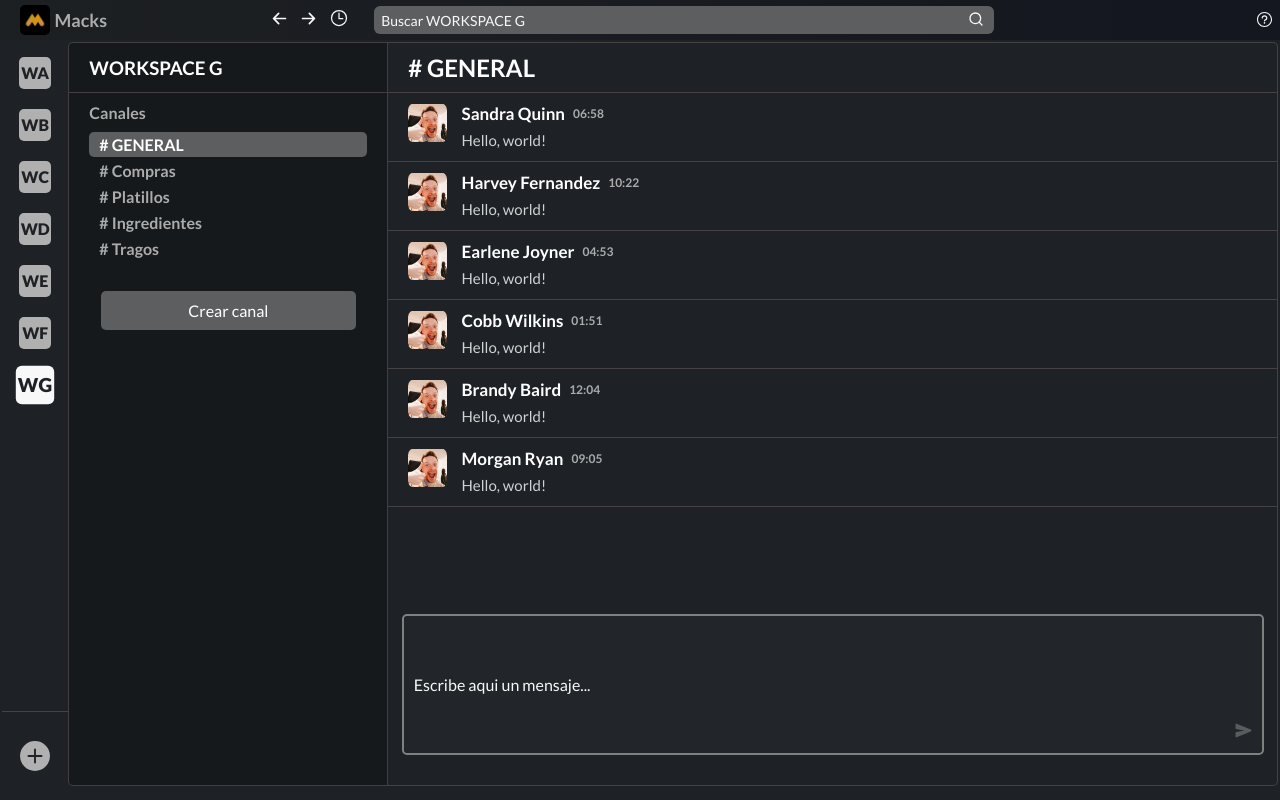
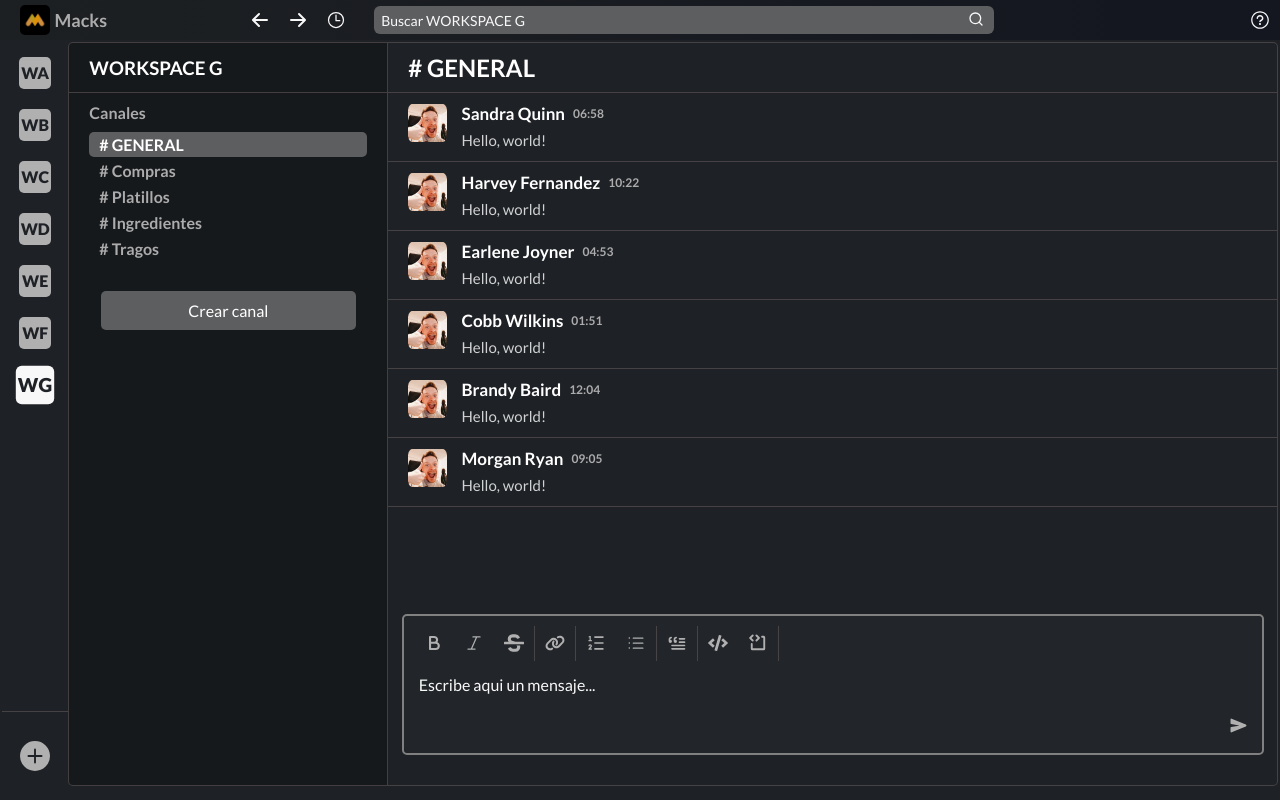
Before and after one commit to maximdeg/Slack-clone_macks-v2, a React (Vite) app: page /workspace/66aa56321cb2c3ab6b631e8c/66aa563256c2f640c2636155 in a window 1280 px wide. Built offline with nearby package versions, Linux system fonts and the light colour scheme.

Commit message:
Added buttons into input

```diff
--- a/src/components/Header/Header.css
+++ b/src/components/Header/Header.css
@@ -48,11 +48,21 @@
 }
 
 .header .btn-navigation {
+    display: flex;
+    align-items: center;
+    justify-content: center;
     color: var(--icon-color);
     border: none;
-    font-size: 17px;
+    font-size: 20px;
+    padding: 3px 3px;
     background-color: transparent;
     cursor: pointer;
+}
+
+.header .btn-navigation:hover {
+    border-radius: 5px;
+    color: var(--text-secondary-color);
+    background-color: var(--border-color);
 }
 
 .header .navigation-container {
@@ -113,15 +123,52 @@
     color: var(--icon-color);
 }
 
+.hidden-container {
+    display: none;
+    position: absolute;
+    width: 100px;
+    font-size: 12px;
+    font-weight: 700;
+    padding: 5px;
+    text-wrap: pretty;
+    border-radius: 5px;
+    border: 1px solid var(--border-color);
+    background-color: black;
+    color: var(--text-primary-color);
+    transition: all 2s ease-in-out;
+}
+
+.header .right-half-container .info-container:hover .hidden-container {
+    display: block;
+    top: 35px;
+    right: 2px;
+}
+
+.header .navigator .btn-arrow-left:hover .hidden-container {
+    display: block;
+    left: calc(18% -20);
+    top: 35px;
+}
+
+.header .navigator .btn-arrow-right:hover .hidden-container {
+    display: block;
+    left: calc(18% -20);
+    top: 35px;
+}
+
+.header .navigator .btn-watch:hover .hidden-container {
+    display: block;
+    left: calc(18% -20);
+    top: 35px;
+}
+
 @media screen and (max-width: 977px) {
-
     .header .right-half-container .navigation-container .search-container .search-input {
         width: 500px;
     }
 }
 
 @media screen and (max-width: 738px) {
-
     .header .right-half-container {
         justify-content: flex-end;
         gap: 10px;
@@ -133,7 +180,6 @@
 }
 
 @media screen and (max-width: 520px) {
-
     .header .left-half-container .navigator {
         display: none;
     }
@@ -141,5 +187,4 @@
     .header .right-half-container .navigation-container .search-container .search-input {
         width: 180px;
     }
-
 }
--- a/src/components/Header/Header.jsx
+++ b/src/components/Header/Header.jsx
@@ -20,14 +20,29 @@ function Header({ workspace_name }) {
                     </div>
                 </Link>
                 <nav className="navigator">
-                    <button className="btn-navigation">
+                    <button className="btn-navigation btn-arrow-left">
                         <HiArrowLeft />
+                        <div className="hidden-container">
+                            <span className="hidden-span">
+                                Este boton no funciona, esta para volver al canal anterior.
+                            </span>
+                        </div>
                     </button>
-                    <button className="btn-navigation">
+                    <button className="btn-navigation btn-arrow-right">
                         <HiArrowRight />
+                        <div className="hidden-container ">
+                            <span className="hidden-span">
+                                Este boton vuelve a donde estabas si vas para atras, pero no funciona.
+                            </span>
+                        </div>
                     </button>
-                    <button className="btn-navigation">
+                    <button className="btn-navigation btn-watch">
                         <IoTimeOutline className="icon-watch" />
+                        <div className="hidden-container">
+                            <span className="hidden-span">
+                                Con este boton vas a ver el historial de los canales que estuviste, pero no ahora.
+                            </span>
+                        </div>
                     </button>
                 </nav>
             </div>
@@ -41,6 +56,11 @@ function Header({ workspace_name }) {
                 <div className="container info-container">
                     <button className="btn-navigation">
                         <RxQuestionMarkCircled className="info-icon" />
+                        <div className="hidden-container">
+                            <span className="hidden-span">
+                                Este boton no funciona, disculpe las molestias, pronto funcionara, algun dia...
+                            </span>
+                        </div>
                     </button>
                 </div>
             </div>
--- a/src/pages/Workspace/Workspace.css
+++ b/src/pages/Workspace/Workspace.css
@@ -90,7 +90,7 @@
 
 .btn-cancel {
     /* box-shadow: inset 0px 0px 0px 3px rgba(255, 41, 41, 1); */
-    background-color: rgba(255, 41, 41, 0.815);
+    background-color: var(--error-color);
 }
 
 .btn-create-channel {
@@ -150,7 +150,7 @@
 }
 
 .error {
-    color: rgb(255, 94, 94);
+    color: var(--error-color);
     font-size: 10px;
 }
 
@@ -263,7 +263,7 @@
 .workspace-container .chat-container .form-container .input-form .input {
     display: flex;
     background-color: var(--bg-input-chat-color);
-    padding-left: 10px;
+    padding-left: 15px;
     width: 100%;
     height: 100%;
     font-size: 16px;
@@ -279,7 +279,8 @@
     bottom: 10px;
     right: 10px;
     font-size: 17px;
-    color: rgba(128, 128, 128, 0.596);
+    color: var(--square-color);
+    padding: 5px;
     border: none;
     cursor: pointer;
     background-color: transparent;
@@ -287,6 +288,40 @@
 
 .main .channel-name-container .responsive-main {
     display: none;
+}
+
+.workspace-container .chat-container .form-container .input-form .top-buttons {
+    display: flex;
+    position: absolute;
+    top: 10px;
+    left: 10px;
+}
+
+.workspace-container .chat-container .form-container .input-form .top-buttons .top-buttons-container {
+    display: flex;
+    align-items: center;
+    border-right: 1px solid var(--border-color);
+    justify-content: center;
+    /* padding: 10px 20px 30px 40px; */
+}
+
+.workspace-container .chat-container .form-container .input-form .top-buttons .icon-button {
+    display: flex;
+    align-items: center;
+    justify-content: center;
+    height: 35px;
+    padding: 0px 10px 0px 10px;
+    font-size: 20px;
+    cursor: pointer;
+    border: none;
+    color: var(--square-color);
+    background-color: transparent;
+}
+
+.workspace-container .chat-container .form-container .input-form .icon-button:hover {
+    border-radius: 5px;
+    color: var(--text-secondary-color);
+    background-color: var(--border-color);
 }
 
 /* MEDIAQUERIES */
--- a/src/pages/Workspace/Workspace.jsx
+++ b/src/pages/Workspace/Workspace.jsx
@@ -3,7 +3,17 @@ import { v4 as uuid } from 'uuid';
 import { useParams, useNavigate } from 'react-router-dom';
 import { useGlobalContext } from '../../context/GlobalContext';
 import { IoSend } from 'react-icons/io5';
-import { GoTriangleRight } from 'react-icons/go';
+import { GoTriangleRight, GoBold, GoItalic, GoListUnordered, GoPlusCircle  } from 'react-icons/go';
+import { FaStrikethrough, FaCode, FaAt } from 'react-icons/fa';
+import { FaLink } from 'react-icons/fa6';
+import { RiListOrdered2 } from 'react-icons/ri';
+import { TbBlockquote } from 'react-icons/tb';
+import { PiCodeBlockBold } from 'react-icons/pi';
+import { RxLetterCaseCapitalize } from "react-icons/rx";
+import { BsEmojiSmile } from "react-icons/bs";
+
+
+
 import Header from '../../components/Header/Header';
 import ChannelList from '../../components/ChannelList/ChannelList';
 import MessageList from '../../components/MessageList/MessageList';
@@ -265,7 +275,46 @@ function MessageInput({ handleSubmitMessage }) {
                     value={msgValue.message}
                     placeholder="Escribe aqui un mensaje..."
                 ></input>
-                <button className="btn-submit" type="submit">
+                <div className="top-buttons">
+                    <div className="top-buttons-container">
+                        <button className="icon-button">
+                            <GoBold />
+                        </button>
+                        <button className="icon-button">
+                            <GoItalic />
+                        </button>
+                        <button className="icon-button">
+                            <FaStrikethrough />
+                        </button>
+                    </div>
+                    <div className="top-buttons-container">
+                        <button className="icon-button">
+                            <FaLink />
+                        </button>
+                    </div>
+                    <div className="top-buttons-container">
+                        <button className="icon-button">
+                            <RiListOrdered2 />
+                        </button>
+                        <button className="icon-button">
+                            <GoListUnordered />
+                        </button>
+                    </div>
+                    <div className="top-buttons-container">
+                        <button className="icon-button">
+                            <TbBlockquote />
+                        </button>
+                    </div>
+                    <div className="top-buttons-container">
+                        <button className="icon-button">
+                            <FaCode />
+                        </button>
+                        <button className="icon-button">
+                            <PiCodeBlockBold />
+                        </button>
+                    </div>
+                </div>
+                <button className="btn-submit icon-button" type="submit">
                     <IoSend />
                 </button>
             </form>
```
